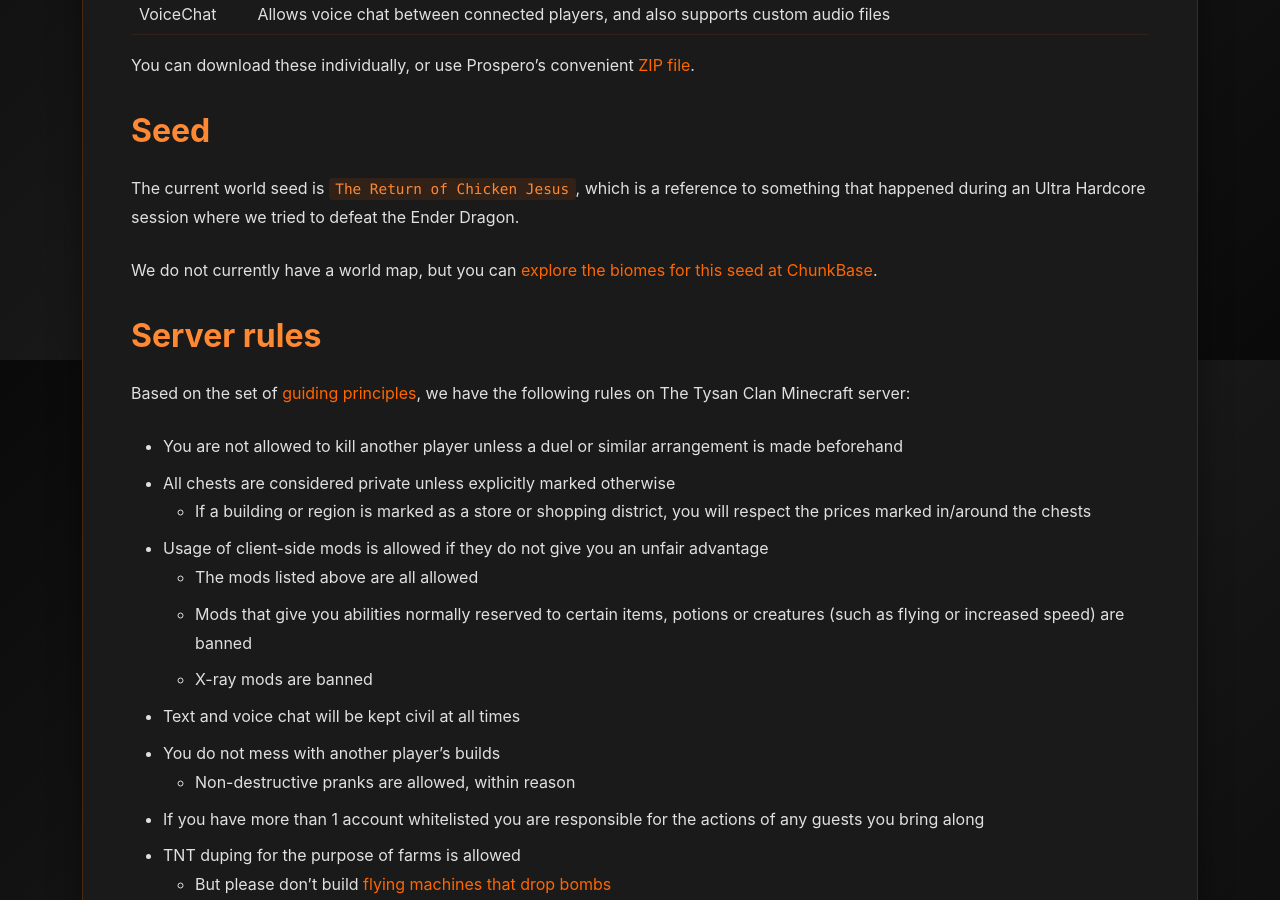
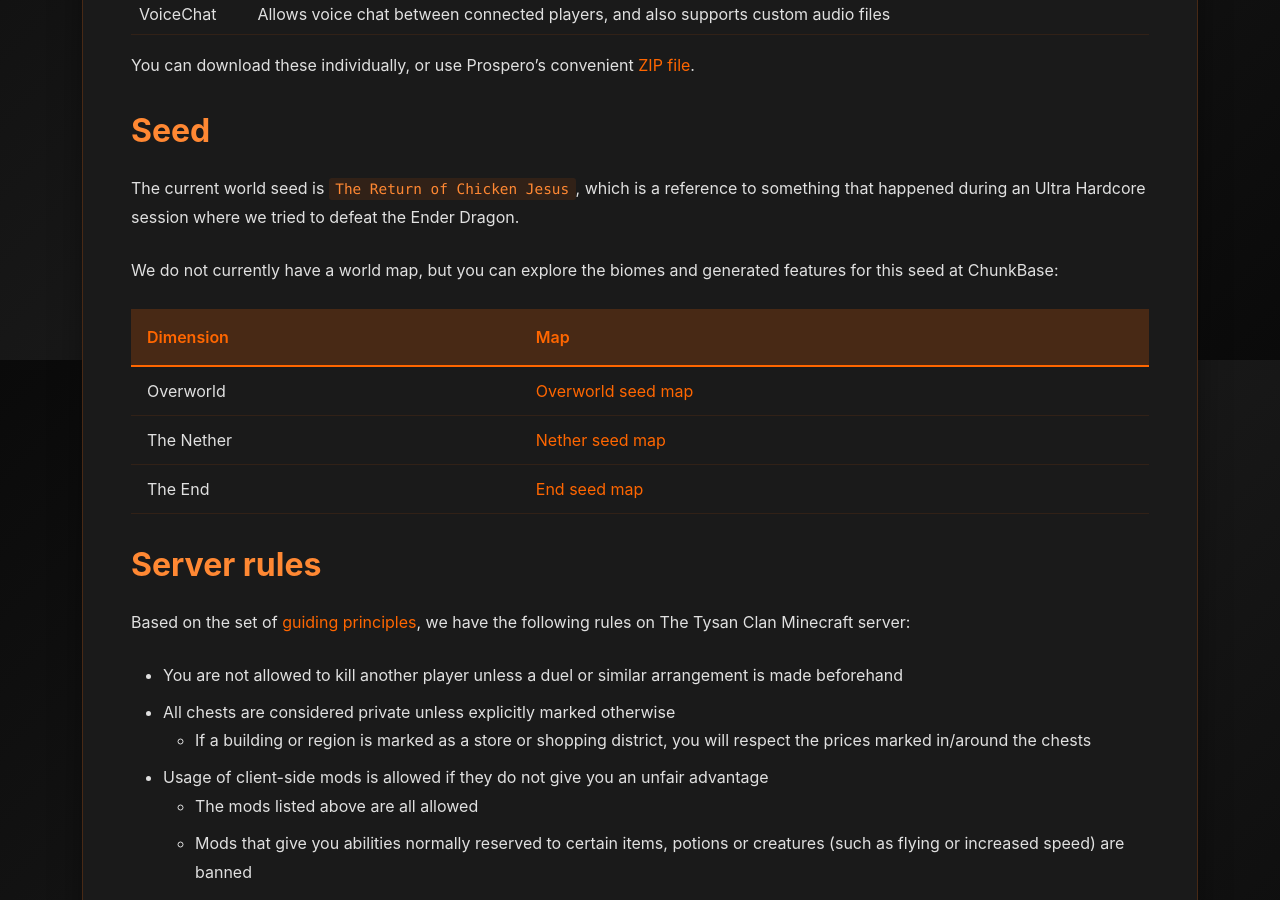
Before and after one commit to jsteenbeeke/www.tysanclan.com, a Jekyll site: the page built from minecraft.md, in a window 1280 px wide and 900 px high, scrolled down 1440 px. Built offline with Jekyll 4.4.1, drawn with Linux system fonts in a browser that asks for light colours.

Commit message:
Seed maps for all dimensions

```diff
--- a/minecraft.md
+++ b/minecraft.md
@@ -48,7 +48,13 @@ You can download these individually, or use Prospero's convenient [ZIP file](htt
 
 The current world seed is `The Return of Chicken Jesus`, which is a reference to something that happened during an Ultra Hardcore session where we tried to defeat the Ender Dragon.
 
-We do not currently have a world map, but you can [explore the biomes for this seed at ChunkBase](https://www.chunkbase.com/apps/seed-map#seed=The+Return+of+Chicken+Jesus&platform=java_1_21_9&dimension=overworld).
+We do not currently have a world map, but you can explore the biomes and generated features for this seed at ChunkBase:
+
+| Dimension  | Map                                                                                                                                     |
+|------------|-----------------------------------------------------------------------------------------------------------------------------------------|
+| Overworld  | [Overworld seed map](https://www.chunkbase.com/apps/seed-map#seed=The+Return+of+Chicken+Jesus&platform=java_1_21_9&dimension=overworld) |
+| The Nether | [Nether seed map](https://www.chunkbase.com/apps/seed-map#seed=The+Return+of+Chicken+Jesus&platform=java_1_21_9&dimension=nether)       |
+| The End    | [End seed map](https://www.chunkbase.com/apps/seed-map#seed=The+Return+of+Chicken+Jesus&platform=java_1_21_9&dimension=end)             |
 
 ## Server rules
 
```
